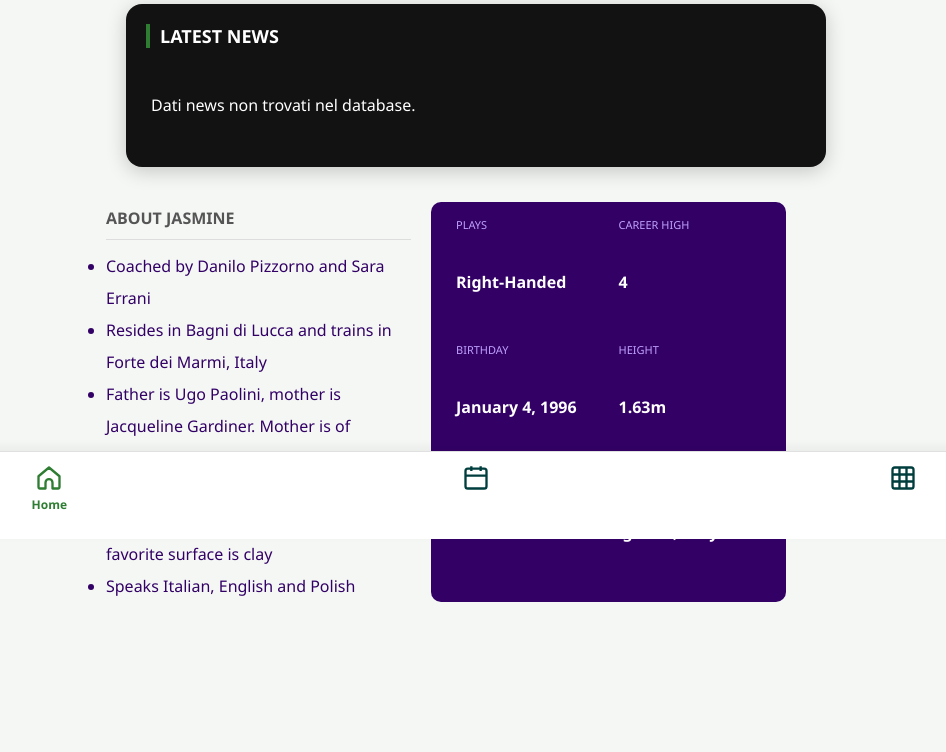
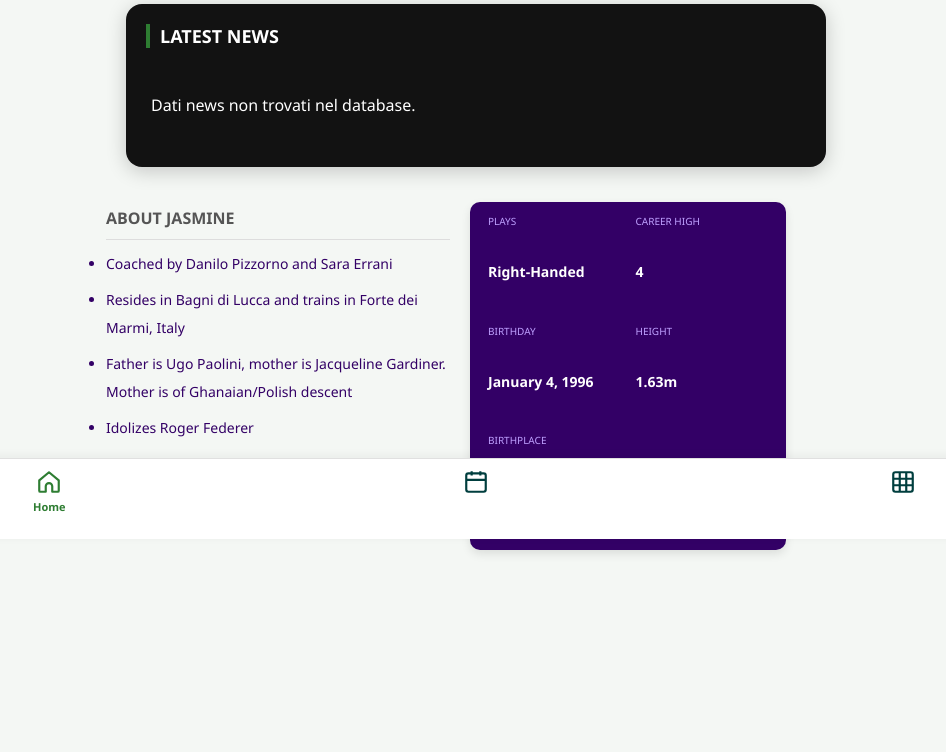
Before and after one commit to federai932/jasmine-live, a Flask app: page / in a window 1280 px wide. Shown: the part 261-1013 px from the top of the page, without its empty margins (164-1110 px from the left). After the commit the page ends 815 px from the top, so only its background shows below. Run offline with Flask 3, Linux system fonts and the light colour scheme; data that the repository does not hold is empty.

Commit message:
index.html

```diff
--- a/templates/index.html
+++ b/templates/index.html
@@ -5,12 +5,28 @@
     <meta name="viewport" content="width=device-width, initial-scale=1.0, viewport-fit=cover">
     <title>Game Set Jasmine | App</title>
     <style>
-        /* --- STILE ORIGINALE INTEGRALE (TUTTE LE PARTI RIPRISTINATE) --- */
-        body { font-family: 'Segoe UI', Arial, sans-serif; background-color: #f4f7f4; display: flex; flex-direction: column; align-items: center; padding: 20px; margin: 0; padding-bottom: 120px; }
+        /* --- STILE GENERALE CENTRATO (PERFETTO) --- */
+        body {
+            font-family: 'Segoe UI', Arial, sans-serif;
+            background-color: #f4f7f4;
+            display: flex;
+            flex-direction: column;
+            align-items: center;
+            padding: 20px;
+            margin: 0;
+            padding-bottom: 120px;
+        }
+
         h1 { color: #1a5c20; text-transform: uppercase; margin-top: 10px; font-size: 28px; text-align: center; }
-        .image-container { width: 160px; height: 160px; border-radius: 50%; border: 6px solid #2e7d32; overflow: hidden; display: flex; justify-content: center; align-items: center; background-color: white; box-shadow: 0 4px 12px rgba(0,0,0,0.2); margin-bottom: 10px; }
+
+        .image-container {
+            width: 160px; height: 160px; border-radius: 50%; border: 6px solid #2e7d32;
+            overflow: hidden; display: flex; justify-content: center; align-items: center;
+            background-color: white; box-shadow: 0 4px 12px rgba(0,0,0,0.2); margin-bottom: 10px;
+        }
         .image-container img { width: 100%; height: 100%; object-fit: cover; object-position: center 10%; transform: scale(1.1); }
 
+        /* --- SEZIONE NEWS (INTEGRALE CON EFFETTI) --- */
         .news-wrapper { width: 100%; max-width: 700px; background: #121212; border-radius: 16px; padding: 20px; margin-top: 25px; margin-bottom: 20px; color: white; box-shadow: 0 4px 20px rgba(0,0,0,0.2); box-sizing: border-box; }
         .news-wrapper h2 { font-size: 18px; margin-top: 0; margin-bottom: 15px; border-left: 4px solid #2e7d32; padding-left: 10px; text-transform: uppercase; }
         .news-scroll-container { display: flex; overflow-x: auto; padding: 15px 5px; gap: 15px; }
@@ -18,38 +34,59 @@
         .news-scroll-container::-webkit-scrollbar-thumb { background: #2e7d32; border-radius: 10px; }
         .news-item { background: #1e1e1e; padding: 10px; border-radius: 10px; text-decoration: none; color: white; display: flex; border: 1px solid #333; overflow: hidden; transition: all 0.3s cubic-bezier(0.175, 0.885, 0.32, 1.275); flex: 0 0 280px; height: 100px; position: relative; }
         .news-item:hover { background: #252525; border-color: #2e7d32; transform: translateY(-10px) scale(1.02); box-shadow: 0 10px 20px rgba(0,0,0,0.5); z-index: 10; }
+        .news-source { font-size: 11px; color: #a2cfa5; font-weight: bold; text-transform: uppercase; margin-bottom: 4px; display: block; }
+        .news-title { font-size: 14px; font-weight: 600; margin: 0; line-height: 1.3; color: #8ab4f8; display: -webkit-box; -webkit-line-clamp: 2; -webkit-box-orient: vertical; overflow: hidden; }
+        .news-image-container { width: 90px; height: 80px; border-radius: 4px; overflow: hidden; margin-left: 10px; flex-shrink: 0; order: 2; }
+        .news-image-container img { width: 100%; height: 100%; object-fit: cover; }
+        .news-content { flex-grow: 1; min-width: 0; order: 1; display: flex; flex-direction: column; justify-content: space-between; }
+        .news-time { font-size: 10px; color: #666; display: block; margin-top: 4px; }
 
+        /* --- BIOGRAFIA (INTEGRALE) --- */
         .biography-section { width: 100%; max-width: 700px; margin-top: 35px; margin-bottom: 30px; display: flex; flex-wrap: wrap; justify-content: center; gap: 20px; padding: 0 10px; }
         .bio-list { flex: 1; min-width: 300px; list-style: disc; text-align: left; padding-left: 20px; margin: 0; line-height: 2.0; color: #330066; }
+        .bio-list li { margin-bottom: 8px; font-size: 14px; }
         .bio-title { width: 100%; text-align: left; font-weight: bold; color: #555; margin-bottom: 10px; border-bottom: 1px solid #ddd; padding-bottom: 5px; text-transform: uppercase; }
 
-        /* Box statistiche originale al 100% */
-        .stats-box { background-color: #330066; color: white; padding: 15px 25px; border-radius: 10px; flex: 1; min-width: 250px; display: grid; grid-template-columns: 1fr 1fr; gap: 5px 20px; }
-        .stat-label { font-size: 11px; text-transform: uppercase; color: #bfa0ff; }
-        .stat-value { font-size: 16px; font-weight: bold; margin-bottom: 10px; }
+        /* --- STATS BOX (INTEGRALE) --- */
+        .stats-box { background-color: #330066; color: white; padding: 12px 18px; border-radius: 10px; flex: 0 1 280px; display: grid; grid-template-columns: 1fr 1fr; gap: 5px 15px; box-shadow: 0 4px 10px rgba(0,0,0,0.1); }
+        .stat-label { font-size: 10px; text-transform: uppercase; color: #bfa0ff; }
+        .stat-value { font-size: 14px; font-weight: bold; margin-bottom: 8px; }
 
-        /* Tabelle originali al 100% */
+        /* --- TABELLE (INTEGRALE - CALIBRATA PER 4 RIGHE) --- */
+        .ranking-wrapper { width: 100%; max-width: 1000px; display: flex; justify-content: center; gap: 20px; flex-wrap: wrap; }
         .ranking-card { flex: 1; min-width: 400px; background: white; border-radius: 15px; border: 3px solid #2e7d32; overflow: hidden; box-shadow: 0 10px 25px rgba(0,0,0,0.1); margin-bottom: 20px; }
+        .table-title { font-size: 16px; font-weight: bold; color: #1a5c20; padding: 15px; background-color: #e8f5e9; text-align: center; border-bottom: 1px solid #ddd; }
         .table-scroll { max-height: 215px; overflow-y: auto; }
-        .table-title { font-size: 16px; font-weight: bold; color: #1a5c20; padding: 15px; background-color: #e8f5e9; text-align: center; border-bottom: 1px solid #ddd; }
+        table { width: 100%; border-collapse: collapse; }
+        th, td { padding: 12px; text-align: center !important; border-bottom: 1px solid #eee; font-size: 14px; }
+        thead th { position: sticky; top: 0; background-color: #2e7d32; color: white; z-index: 10; }
+        tbody tr:nth-child(even) { background-color: #f9f9f9; }
 
-        /* --- NAVBAR MODERNA (VUOTA COME IN FOTO) --- */
+        /* --- BARRA DI NAVIGAZIONE (INTEGRATA AL 100% SENZA RIGA NERA) --- */
         .bottom-nav {
-            position: fixed; bottom: 0; left: 0; width: 100%;
-            height: calc(75px + env(safe-area-inset-bottom));
-            background: #ffffff; display: flex; justify-content: space-around;
-            align-items: flex-start; padding-top: 12px;
-            border-top: 1px solid #e0e0e0; z-index: 9999;
-            box-shadow: 0 -4px 10px rgba(0,0,0,0.05);
+            position: fixed;
+            bottom: 0;
+            left: 0;
+            width: 100%;
+            height: calc(70px + env(safe-area-inset-bottom)); /* Riempie lo spazio del telefono */
+            background: #ffffff;
+            display: flex;
+            justify-content: space-around;
+            align-items: flex-start; /* Allinea icone in alto nella barra */
+            padding-top: 10px;
+            border-top: 1px solid #e0e0e0;
+            z-index: 9999;
+            padding-bottom: env(safe-area-inset-bottom);
+            box-shadow: 0 -2px 10px rgba(0,0,0,0.05);
         }
         .nav-item { text-align: center; text-decoration: none; color: #003e3e; flex: 1; display: flex; flex-direction: column; align-items: center; }
+        .nav-item.active { color: #2e7d32; }
 
-        /* Icone vuote (Stroke) */
-        .nav-icon-svg { width: 28px; height: 28px; stroke: currentColor; stroke-width: 2; fill: none; }
+        /* Icone vuote (Outline) stile ultima versione */
+        .nav-icon-svg { width: 26px; height: 26px; stroke: currentColor; stroke-width: 2; fill: none; }
 
-        .nav-text { font-size: 12px; font-weight: 700; display: none; margin-top: 4px; }
+        .nav-text { font-size: 11px; font-weight: 800; display: none; margin-top: 4px; }
         .nav-item.active .nav-text { display: block; }
-        .nav-item.active { color: #2e7d32; }
 
         .page-content { display: none; width: 100%; max-width: 800px; }
         .page-content.active { display: block; }
@@ -57,16 +94,17 @@
 </head>
 <body>
 
-    <!-- SEZIONE HOME -->
     <div id="home-view" class="page-content active">
         <div class="image-container" style="margin: 0 auto;">
             <img src="{{ url_for('static', filename='jasmine_paolini.jpeg') }}" alt="Jasmine Paolini">
         </div>
         <h1>Game Set Jasmine</h1>
+
         <div class="news-wrapper" style="margin: 25px auto;">
             <h2>Latest News</h2>
             <div class="news-scroll-container"> {{ news_html | safe }} </div>
         </div>
+
         <div class="biography-section">
             <ul class="bio-list">
                 <div class="bio-title">About Jasmine</div>
@@ -77,18 +115,18 @@
                 <li>Favorite shot is her forehand and favorite surface is clay</li>
                 <li>Speaks Italian, English and Polish</li>
             </ul>
+
             <div class="stats-box">
                 <div class="stat-label">PLAYS</div><div class="stat-label">CAREER HIGH</div>
                 <div class="stat-value">Right-Handed</div><div class="stat-value">4</div>
                 <div class="stat-label">BIRTHDAY</div><div class="stat-label">HEIGHT</div>
                 <div class="stat-value">January 4, 1996</div><div class="stat-value">1.63m</div>
-                <div class="stat-label" style="grid-column: span 2;">BIRTHPLACE</div>
-                <div class="stat-value" style="grid-column: span 2;">Castelnuovo di Garfagnana, Italy</div>
+                <div class="stat-label">BIRTHPLACE</div>
+                <div class="stat-value" style="grid-column: span 2;">Castelnuovo di Garfagnana, IT</div>
             </div>
         </div>
     </div>
 
-    <!-- SEZIONE RANKING -->
     <div id="ranking-view" class="page-content">
         <h1 style="text-align: center; margin-top: 20px;">Live Rankings</h1>
         <div class="ranking-wrapper" style="margin-top: 20px;">
@@ -103,23 +141,20 @@
         </div>
     </div>
 
-    <!-- NAVBAR BASSA (ICONE VUOTE) -->
+    <!-- NAVBAR BASSA CON ICONE VUOTE E SCRITTA DINAMICA -->
     <nav class="bottom-nav">
-        <!-- Casa stile foto (Outline) -->
         <a href="javascript:void(0)" class="nav-item active" id="btn-home" onclick="showTab('home')">
             <svg class="nav-icon-svg" viewBox="0 0 24 24">
                 <path d="M3 10.5L12 3L21 10.5V20C21 20.5523 20.5523 21 20 21H15V16C15 14.3431 13.6569 13 12 13C10.3431 13 9 14.3431 9 16V21H4C3.44772 21 3 20.5523 3 20V10.5Z" stroke-linecap="round" stroke-linejoin="round""")/>>
             </svg>
             <span class="nav-text">Home</span>
         </a>
-        <!-- Calendario originale -->
         <a href="javascript:void(0)" class="nav-item" id="btn-programma" onclick="showTab('programma')">
             <svg class="nav-icon-svg" viewBox="0 0 24 24">
                 <rect x="3" y="4" width="18" height="17" rx="2""")/>><path d="M16 2V6M8 2V6M3 10H21""")/>>
             </svg>
             <span class="nav-text">Programma</span>
         </a>
-        <!-- Tabella originale -->
         <a href="javascript:void(0)" class="nav-item" id="btn-ranking" onclick="showTab('ranking')">
             <svg class="nav-icon-svg" viewBox="0 0 24 24">
                 <rect x="3" y="3" width="18" height="18" rx="2""")/>><path d="M3 9h18M3 15h18M9 3v18M15 3v18""")/>>
```
